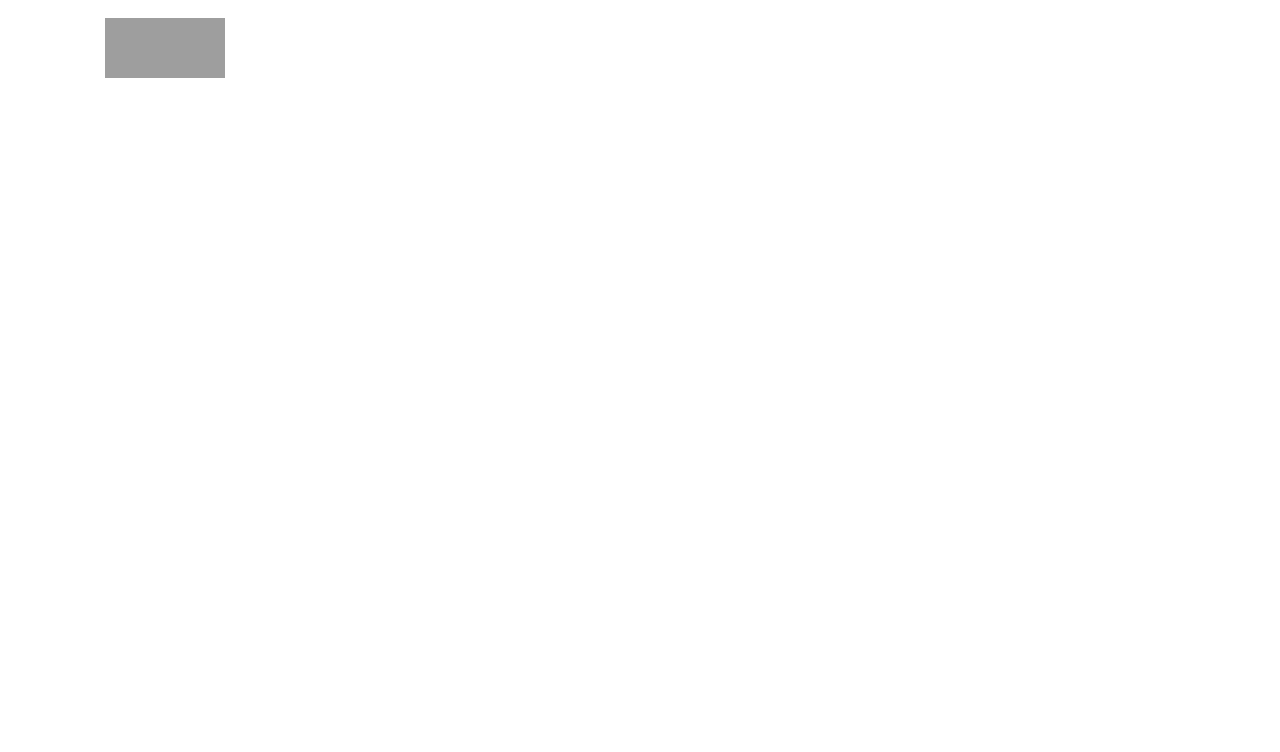
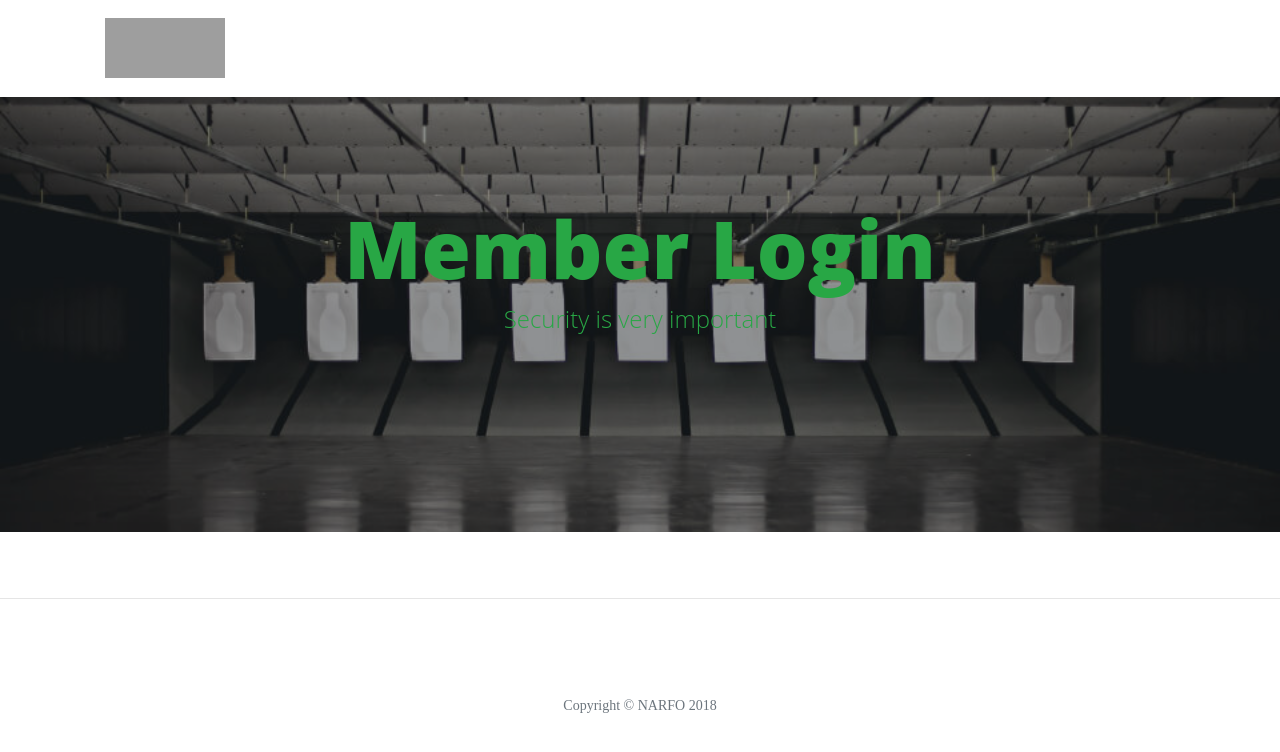
Before and after one commit to RetroDavis/NarfoFront, a React (Create React App) app in the folder frontend/: page /Login in a window 1280 px wide. Shown: the top 752 px of the page. Built offline with nearby package versions, Linux system fonts and the light colour scheme; grey boxes are pictures that could not be loaded.

Commit message:
added Login component

```diff
--- /dev/null
+++ b/frontend/src/Login.js
@@ -0,0 +1,63 @@
+import React, { Component } from 'react';
+import './Login.scss';
+import axios from 'axios'
+
+
+class Login extends Component {
+  state = {
+    members: []
+  }
+  constructor () {
+    super()
+   const c = 5;
+
+  }
+
+  handleClick () {
+    axios.get('https://api.github.com/users/MasulukeI')
+      .then(response => this.setState({username: response.data.name}))
+  }
+  componentDidMount () {
+
+  }
+  render () {
+    return (
+        <div>
+        <header class="masthead masthead5" >
+          <div class="overlay"></div>
+          <div class="container">
+            <div class="row">
+              <div class="col-lg-8 col-md-10 mx-auto">
+                <div class="page-heading text-success">
+                  <h1 >Member Login</h1>
+                  <span class="subheading">Security is very important </span>
+                </div>
+              </div>
+            </div>
+          </div>
+        </header>
+
+
+        <div class="container">
+          <div class="row">
+
+          </div>
+        </div>
+
+        <hr></hr>
+
+
+        <footer>
+          <div class="container">
+            <div class="row">
+              <div class="col-lg-8 col-md-10 mx-auto">
+
+                <p class="copyright text-muted">Copyright &copy; NARFO 2018</p>
+              </div>
+            </div>
+          </div>
+        </footer></div> )
+}
+}
+
+export default Login;
--- /dev/null
+++ b/frontend/src/Login.scss
@@ -0,0 +1,4 @@
+.masthead5
+{
+  background-image: url('img/login-bg.jpg');
+}
--- a/frontend/src/index.js
+++ b/frontend/src/index.js
@@ -12,6 +12,11 @@
 import './css/clean-blog.min.scss';
 import About from './About';
 import Members from './Member';
+import Login from './Login';
+
+
+
+
 ReactDOM.render( <Router>
     <div>
       <nav class="navbar navbar-expand-lg  fixed-top" id="mainNav">
@@ -42,6 +47,7 @@
 
    <Route  path='/About' component={About}/>
    <Route  path='/Members' component={Members}/>
+   <Route  path='/Login' component={Login}/>
     <Route path="/" exact component={App}/>
 
 
```
Also changed, not shown: frontend/src/img/login-bg.jpg (added).
